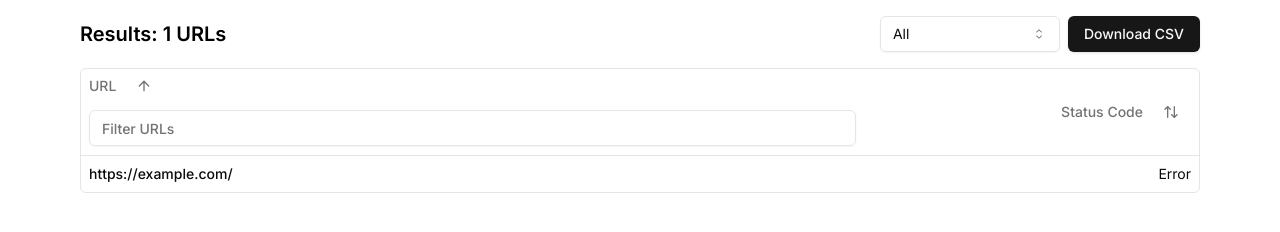
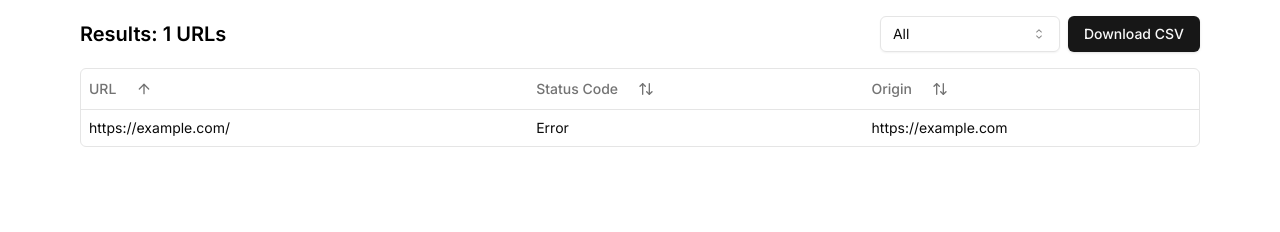
Before and after one commit to vande012/autocrawl, a Next.js app: page / in a window 1280 px wide. Both pictures are taken after typing "https://example.com" into the empty fields and a click on the button "Scan Site". Shown: the part 450-682 px from the top of the page. Built offline with nearby package versions, Linux system fonts and the light colour scheme; no server answers.

Commit message:
added origin url

```diff
--- a/src/app/components/Scraper.tsx
+++ b/src/app/components/Scraper.tsx
@@ -1,18 +1,32 @@
-// src/app/components/Scraper.tsx
-'use client'
+"use client";
 
-import React, { useState, useMemo } from 'react'
-import { Button } from "@/components/ui/button"
-import { Input } from "@/components/ui/input"
-import { Alert, AlertDescription, AlertTitle } from "@/components/ui/alert"
-import { Progress } from "@/components/ui/progress"
-import { Table, TableBody, TableCell, TableHead, TableHeader, TableRow } from "@/components/ui/table"
-import { Select, SelectContent, SelectItem, SelectTrigger, SelectValue } from "@/components/ui/select"
-import { ArrowUpDown, ArrowUp, ArrowDown } from "lucide-react"
+import React, { useState, useMemo } from "react";
+import { Button } from "@/components/ui/button";
+import { Input } from "@/components/ui/input";
+import { Alert, AlertDescription, AlertTitle } from "@/components/ui/alert";
+import { Progress } from "@/components/ui/progress";
+import {
+  Table,
+  TableBody,
+  TableCell,
+  TableHead,
+  TableHeader,
+  TableRow,
+} from "@/components/ui/table";
+import {
+  Select,
+  SelectContent,
+  SelectItem,
+  SelectTrigger,
+  SelectValue,
+} from "@/components/ui/select";
+import { ArrowUpDown, ArrowUp, ArrowDown } from "lucide-react";
+import { Parser } from "json2csv";
 
 interface UrlStatus {
   url: string;
   statusCode: number | string;
+  origin?: string; // Add origin property
 }
 
 interface ProgressInfo {
@@ -22,118 +36,151 @@ interface ProgressInfo {
 }
 
 const Scraper = () => {
-  const [url, setUrl] = useState('')
-  const [results, setResults] = useState<UrlStatus[]>([])
-  const [isLoading, setIsLoading] = useState(false)
-  const [error, setError] = useState('')
-  const [progress, setProgress] = useState<ProgressInfo>({ checked: 0, total: 0, queued: 0 })
-  const [statusFilter, setStatusFilter] = useState('all')
-  const [urlFilter, setUrlFilter] = useState('')
-  const [sortColumn, setSortColumn] = useState<'url' | 'statusCode'>('url')
-  const [sortDirection, setSortDirection] = useState<'asc' | 'desc' | null>('asc')
+  const [url, setUrl] = useState("");
+  const [results, setResults] = useState<UrlStatus[]>([]);
+  const [isLoading, setIsLoading] = useState(false);
+  const [error, setError] = useState("");
+  const [progress, setProgress] = useState<ProgressInfo>({
+    checked: 0,
+    total: 0,
+    queued: 0,
+  });
+  const [statusFilter, setStatusFilter] = useState("all");
+  const [urlFilter, setUrlFilter] = useState("");
+  const [sortColumn, setSortColumn] = useState<"url" | "statusCode" | "origin">(
+    "url"
+  ); // Update sort column
+  const [sortDirection, setSortDirection] = useState<"asc" | "desc" | null>(
+    "asc"
+  );
 
   const handleSubmit = async (e: React.FormEvent<HTMLFormElement>) => {
-    e.preventDefault()
-    setIsLoading(true)
-    setError('')
-    setResults([])
-    setProgress({ checked: 0, total: 0, queued: 0 })
+    e.preventDefault();
+    setIsLoading(true);
+    setError("");
+    setResults([]);
+    setProgress({ checked: 0, total: 0, queued: 0 });
 
     try {
-      const response = await fetch('/api/scrape', {
-        method: 'POST',
+      const response = await fetch("/api/scrape", {
+        method: "POST",
         headers: {
-          'Content-Type': 'application/json',
+          "Content-Type": "application/json",
         },
         body: JSON.stringify({ url }),
-      })
+      });
 
       if (!response.ok) {
-        throw new Error('Failed to fetch data')
+        throw new Error("Failed to fetch data");
       }
 
-      const reader = response.body?.getReader()
-      const decoder = new TextDecoder()
+      const reader = response.body?.getReader();
+      const decoder = new TextDecoder();
 
       if (reader) {
         while (true) {
-          const { done, value } = await reader.read()
-          if (done) break
+          const { done, value } = await reader.read();
+          if (done) break;
 
-          const chunk = decoder.decode(value)
-          const lines = chunk.split('\n')
+          const chunk = decoder.decode(value);
+          const lines = chunk.split("\n");
 
           for (const line of lines) {
             if (line) {
               try {
-                const data = JSON.parse(line)
+                const data = JSON.parse(line);
                 if (data.urlStatus) {
-                  setResults(prev => [...prev, data.urlStatus])
+                  setResults((prev) => [...prev, data.urlStatus]);
                 }
                 if (data.progress) {
-                  setProgress(data.progress)
+                  setProgress(data.progress);
                 }
                 if (data.error) {
-                  setError(data.error)
+                  setError(data.error);
                 }
-                if (data.status === 'Completed') {
-                  setIsLoading(false)
+                if (data.status === "Completed") {
+                  setIsLoading(false);
                 }
               } catch (err) {
-                console.error('Error parsing JSON:', err)
+                console.error("Error parsing JSON:", err);
               }
             }
           }
         }
       }
     } catch (err) {
-      setError('An error occurred while fetching data')
-      console.error('Error:', err)
+      setError("An error occurred while fetching data");
+      console.error("Error:", err);
     } finally {
-      setIsLoading(false)
+      setIsLoading(false);
     }
-  }
+  };
 
   const filteredAndSortedResults = useMemo(() => {
     return results
-          .filter(result => {
-            if (statusFilter === 'all') return true;
+      .filter((result) => {
+        if (statusFilter === "all") return true;
         const statusCode = Number(result.statusCode);
-            if (isNaN(statusCode)) return statusFilter === 'error';
-            if (statusFilter === 'success') return statusCode >= 200 && statusCode < 300;
-            if (statusFilter === 'redirect') return statusCode >= 300 && statusCode < 400;
-            if (statusFilter === 'error') return statusCode >= 400;
+        if (isNaN(statusCode)) return statusFilter === "error";
+        if (statusFilter === "success")
+          return statusCode >= 200 && statusCode < 300;
+        if (statusFilter === "redirect")
+          return statusCode >= 300 && statusCode < 400;
+        if (statusFilter === "error") return statusCode >= 400;
         return true;
       })
-          .filter(result => result.url.toLowerCase().includes(urlFilter.toLowerCase()))
+      .filter((result) =>
+        result.url.toLowerCase().includes(urlFilter.toLowerCase())
+      )
       .sort((a, b) => {
-            if (sortColumn === 'url') {
-              return sortDirection === 'asc'
+        if (sortColumn === "url") {
+          return sortDirection === "asc"
             ? a.url.localeCompare(b.url)
             : b.url.localeCompare(a.url);
+        } else if (sortColumn === "origin") {
+          return sortDirection === "asc"
+            ? (a.origin || "").localeCompare(b.origin || "")
+            : (b.origin || "").localeCompare(a.origin || "");
         } else {
           const aCode = Number(a.statusCode);
           const bCode = Number(b.statusCode);
           if (isNaN(aCode) || isNaN(bCode)) {
-                return sortDirection === 'asc'
+            return sortDirection === "asc"
               ? String(a.statusCode).localeCompare(String(b.statusCode))
               : String(b.statusCode).localeCompare(String(a.statusCode));
           }
-              return sortDirection === 'asc' ? aCode - bCode : bCode - aCode;
+          return sortDirection === "asc" ? aCode - bCode : bCode - aCode;
         }
       });
   }, [results, statusFilter, urlFilter, sortColumn, sortDirection]);
 
-      const handleSort = (column: 'url' | 'statusCode') => {
+  const handleSort = (column: "url" | "statusCode" | "origin") => {
     if (sortColumn === column) {
-          setSortDirection(prev => prev === 'asc' ? 'desc' : prev === 'desc' ? null : 'asc');
+      setSortDirection((prev) =>
+        prev === "asc" ? "desc" : prev === "desc" ? null : "asc"
+      );
       if (sortDirection === null) {
         setSortColumn(column);
       }
     } else {
       setSortColumn(column);
-          setSortDirection('asc');
+      setSortDirection("asc");
     }
+  };
+
+  const downloadCSV = () => {
+    const json2csvParser = new Parser();
+    const csv = json2csvParser.parse(results);
+
+    // Create a blob and trigger a download
+    const blob = new Blob([csv], { type: "text/csv;charset=utf-8;" });
+    const urlBlob = URL.createObjectURL(blob);
+    const link = document.createElement("a");
+    link.href = urlBlob;
+    link.setAttribute("download", "results.csv"); // Specify the file name
+    document.body.appendChild(link);
+    link.click();
+    document.body.removeChild(link);
   };
 
   return (
@@ -143,25 +190,37 @@ const Scraper = () => {
           <Input
             type="url"
             value={url}
-                onChange={(e: React.ChangeEvent<HTMLInputElement>) => setUrl(e.target.value)}
+            onChange={(e: React.ChangeEvent<HTMLInputElement>) =>
+              setUrl(e.target.value)
+            }
             placeholder="Enter website URL"
             required
             className="flex-grow"
           />
           <Button type="submit" disabled={isLoading}>
-                {isLoading ? 'Scanning...' : 'Scan Site'}
+            {isLoading ? "Scanning..." : "Scan Site"}
           </Button>
         </div>
       </form>
 
       {(isLoading || progress.checked > 0) && (
         <div className="mb-4">
-              <Progress value={(progress.checked / (progress.total + progress.queued)) * 100} className="w-full" />
+          <Progress
+            value={
+              (progress.checked / (progress.total + progress.queued)) * 100
+            }
+            className="w-full"
+          />
           <p className="text-center mt-2">
-                {((progress.checked / (progress.total + progress.queued)) * 100).toFixed(2)}% Complete
+            {(
+              (progress.checked / (progress.total + progress.queued)) *
+              100
+            ).toFixed(2)}
+            % Complete
           </p>
           <p className="text-center">
-                Checked: {progress.checked} | Total: {progress.total} | Queued: {progress.queued}
+            Checked: {progress.checked} | Total: {progress.total} | Queued:{" "}
+            {progress.queued}
           </p>
         </div>
       )}
@@ -176,7 +235,9 @@ const Scraper = () => {
       {results.length > 0 && (
         <div>
           <div className="flex justify-between items-center mb-4">
-            <h2 className="text-xl font-semibold">Results: {filteredAndSortedResults.length} URLs</h2>
+            <h2 className="text-xl font-semibold">
+              Results: {filteredAndSortedResults.length} URLs
+            </h2>
             <div className="flex gap-2">
               <Select value={statusFilter} onValueChange={setStatusFilter}>
                 <SelectTrigger className="w-[180px]">
@@ -189,41 +250,73 @@ const Scraper = () => {
                   <SelectItem value="error">Error (4xx, 5xx)</SelectItem>
                 </SelectContent>
               </Select>
-              <Button onClick={() => {/* Implement CSV download */}}>Download CSV</Button>
+              <Button onClick={downloadCSV}>Download CSV</Button>
             </div>
           </div>
           <div className="border rounded-md">
             <Table>
               <TableHeader>
                 <TableRow>
-                  <TableHead className="w-[70%]">
+                  <TableHead className="w-[40%]">
                     <div className="flex items-center">
                       URL
-                      <Button variant="ghost" size="sm" onClick={() => handleSort('url')}>
-                        {sortColumn === 'url' ? (
-                          sortDirection === 'asc' ? <ArrowUp className="ml-2 h-4 w-4" /> :
-                          sortDirection === 'desc' ? <ArrowDown className="ml-2 h-4 w-4" /> :
+                      <Button
+                        variant="ghost"
+                        size="sm"
+                        onClick={() => handleSort("url")}
+                      >
+                        {sortColumn === "url" ? (
+                          sortDirection === "asc" ? (
+                            <ArrowUp className="ml-2 h-4 w-4" />
+                          ) : sortDirection === "desc" ? (
+                            <ArrowDown className="ml-2 h-4 w-4" />
+                          ) : (
                             <ArrowUpDown className="ml-2 h-4 w-4" />
+                          )
                         ) : (
                           <ArrowUpDown className="ml-2 h-4 w-4" />
                         )}
                       </Button>
                     </div>
-                    <Input
-                      placeholder="Filter URLs"
-                      value={urlFilter}
-                      onChange={(e) => setUrlFilter(e.target.value)}
-                      className="my-2"
-                    />
                   </TableHead>
-                  <TableHead className="text-right">
-                    <div className="flex items-center justify-end">
+                  <TableHead className="w-[30%]">
+                    <div className="flex items-center">
                       Status Code
-                      <Button variant="ghost" size="sm" onClick={() => handleSort('statusCode')}>
-                        {sortColumn === 'statusCode' ? (
-                          sortDirection === 'asc' ? <ArrowUp className="ml-2 h-4 w-4" /> :
-                          sortDirection === 'desc' ? <ArrowDown className="ml-2 h-4 w-4" /> :
+                      <Button
+                        variant="ghost"
+                        size="sm"
+                        onClick={() => handleSort("statusCode")}
+                      >
+                        {sortColumn === "statusCode" ? (
+                          sortDirection === "asc" ? (
+                            <ArrowUp className="ml-2 h-4 w-4" />
+                          ) : sortDirection === "desc" ? (
+                            <ArrowDown className="ml-2 h-4 w-4" />
+                          ) : (
                             <ArrowUpDown className="ml-2 h-4 w-4" />
+                          )
+                        ) : (
+                          <ArrowUpDown className="ml-2 h-4 w-4" />
+                        )}
+                      </Button>
+                    </div>
+                  </TableHead>
+                  <TableHead className="w-[30%]">
+                    <div className="flex items-center">
+                      Origin
+                      <Button
+                        variant="ghost"
+                        size="sm"
+                        onClick={() => handleSort("origin")}
+                      >
+                        {sortColumn === "origin" ? (
+                          sortDirection === "asc" ? (
+                            <ArrowUp className="ml-2 h-4 w-4" />
+                          ) : sortDirection === "desc" ? (
+                            <ArrowDown className="ml-2 h-4 w-4" />
+                          ) : (
+                            <ArrowUpDown className="ml-2 h-4 w-4" />
+                          )
                         ) : (
                           <ArrowUpDown className="ml-2 h-4 w-4" />
                         )}
@@ -235,8 +328,9 @@ const Scraper = () => {
               <TableBody>
                 {filteredAndSortedResults.map((result, index) => (
                   <TableRow key={index}>
-                    <TableCell className="font-medium">{result.url}</TableCell>
-                    <TableCell className="text-right">{result.statusCode}</TableCell>
+                    <TableCell>{result.url}</TableCell>
+                    <TableCell>{result.statusCode}</TableCell>
+                    <TableCell>{result.origin || "N/A"}</TableCell>
                   </TableRow>
                 ))}
               </TableBody>
@@ -245,7 +339,7 @@ const Scraper = () => {
         </div>
       )}
     </div>
-  )
-}
+  );
+};
 
-export default Scraper
+export default Scraper;
```
Also changed, not shown: src/app/api/scrape/route.ts (+12 -10 lines). Lines whose indentation alone changed are shown as unchanged.
